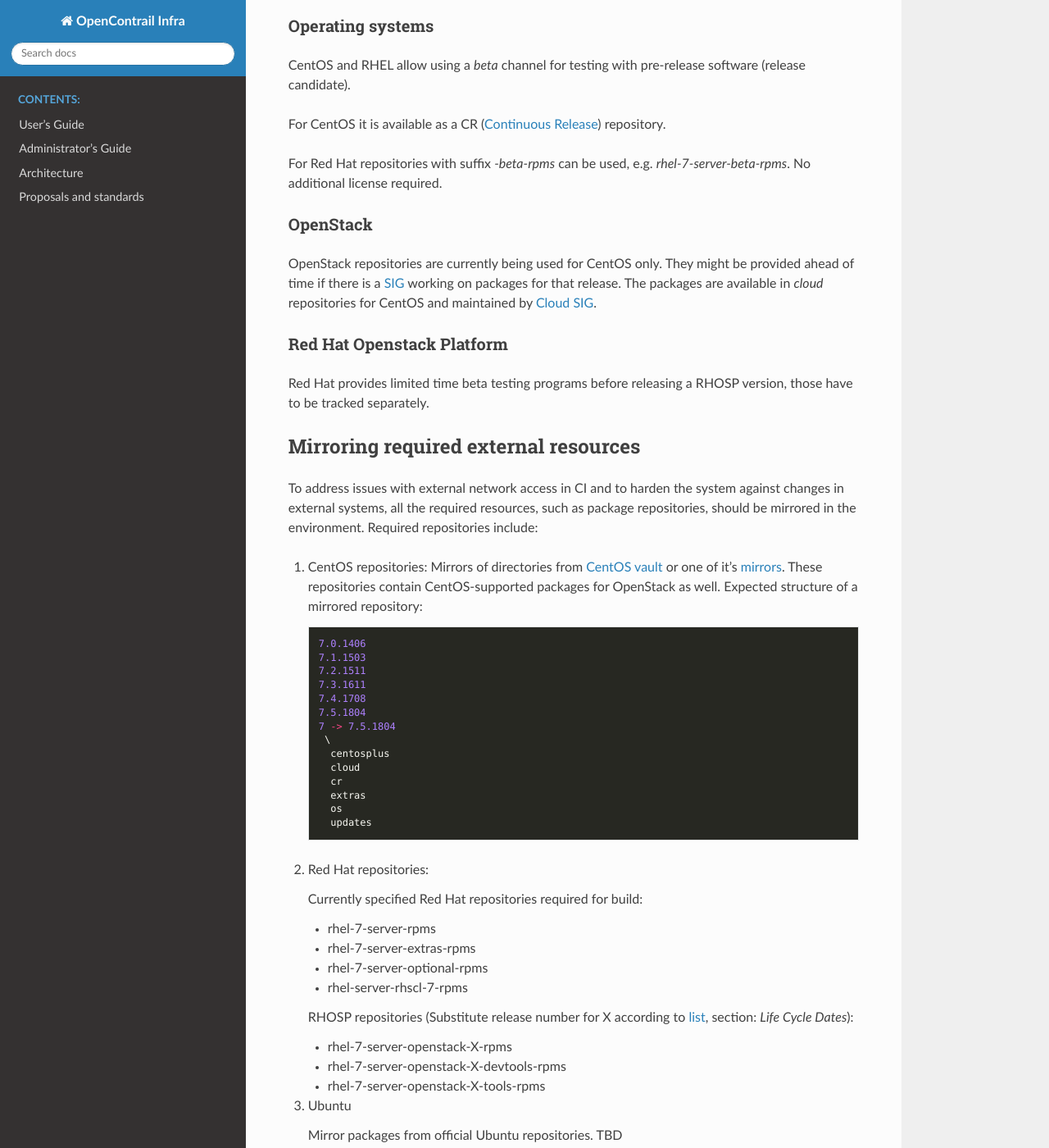
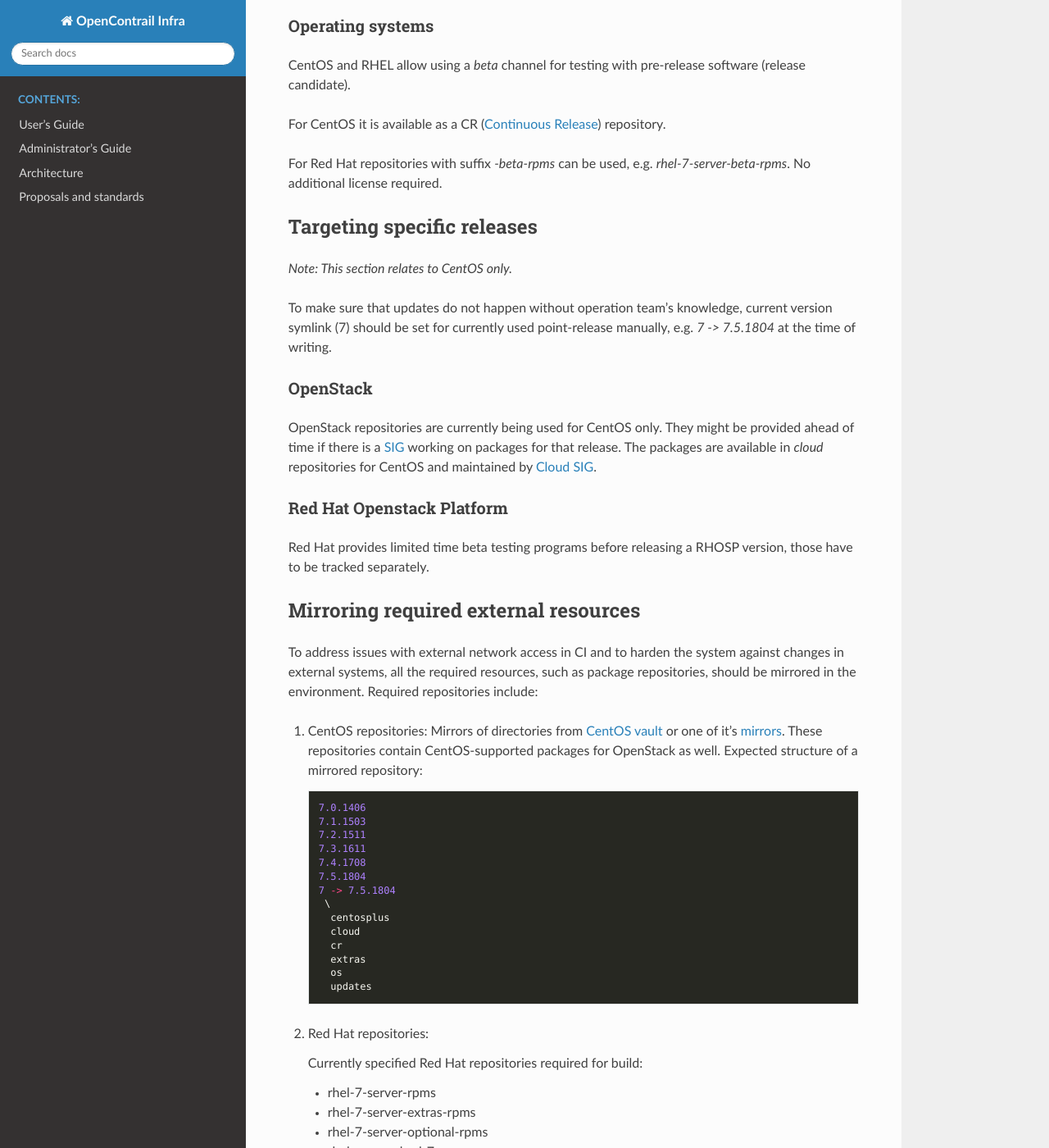
Before and after one commit to wurbanski/contrail-infra-doc, a Sphinx documentation site: the page built from source/rfc/versioning.rst, in a window 1280 px wide and 1400 px high, scrolled down 1640 px. Shown: the whole window at 82% size. Built offline with Sphinx 7.4.7 and the Read the Docs theme 2.0.0, drawn with Linux system fonts in a browser that asks for light colours.

```diff
--- a/source/rfc/versioning.rst
+++ b/source/rfc/versioning.rst
@@ -73,6 +73,13 @@
 
 For Red Hat repositories with suffix `-beta-rpms` can be used, e.g. `rhel-7-server-beta-rpms`. No additional license required.
 
+Targeting specific releases
+---------------------------
+
+*Note: This section relates to CentOS only.*
+
+To make sure that updates do not happen without operation team's knowledge, current version symlink (7) should be set for currently used point-release manually, e.g. `7 -> 7.5.1804` at the time of writing.
+
 OpenStack
 ^^^^^^^^^
 
```
Also changed, not shown: other parts of source/rfc/versioning.rst (+0 -3 lines).
